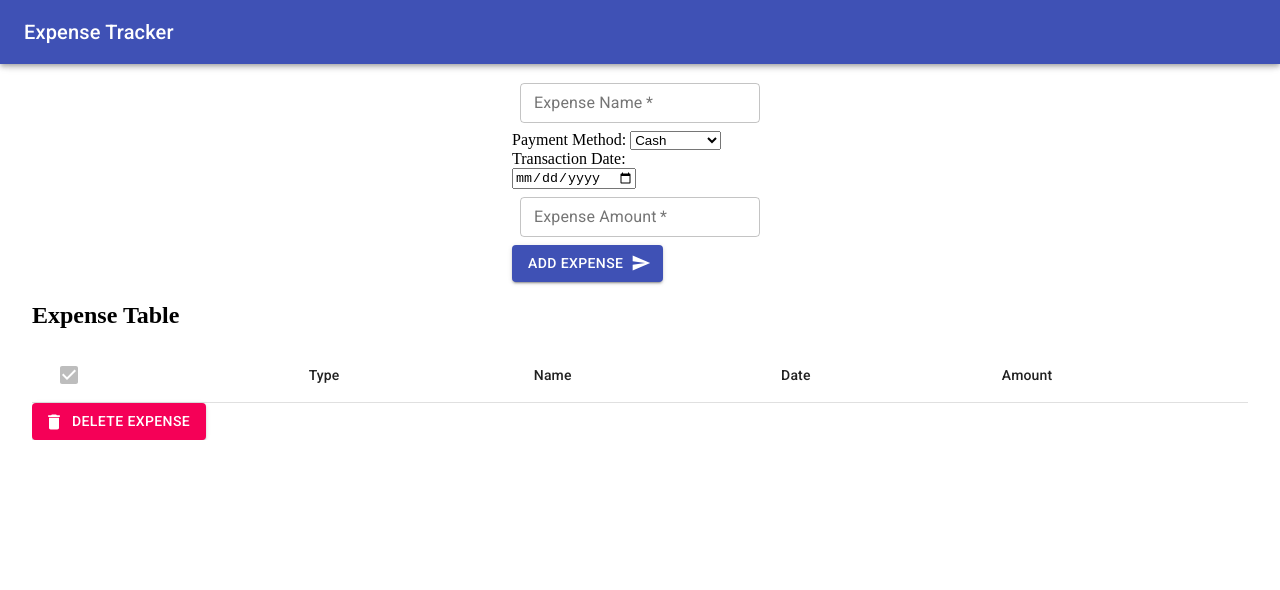
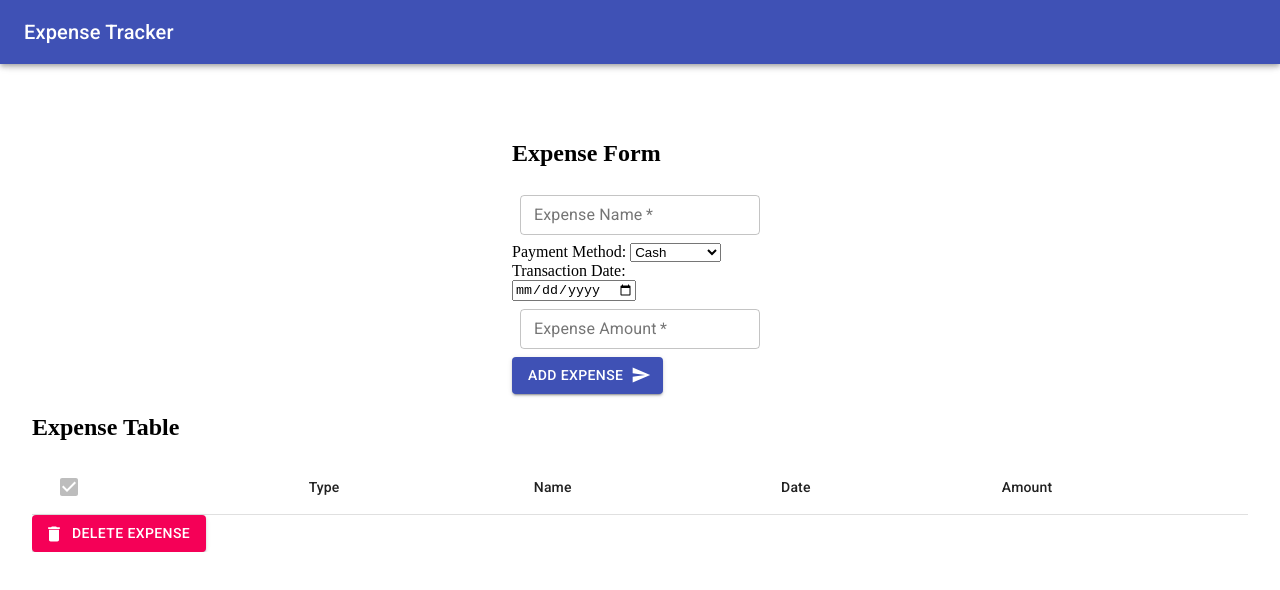
Before and after one commit to shrki416/Expense-Tracker, a React (Create React App) app: page / in a window 1280 px wide. Shown: the top 590 px of the page. Built offline with nearby package versions, Linux system fonts and the light colour scheme.

Commit message:
Wrap App with Container

```diff
--- a/src/App.js
+++ b/src/App.js
@@ -2,7 +2,8 @@
 import ExpenseForm from "./ExpenseForm";
 import ExpenseTable from "./ExpenseTable";
 import Header from "./Header";
-import Container from "@material-ui/core/Container";
+import { Container } from "@material-ui/core";
+import "./App.css";
 
 const App = () => {
   const [inputs, setInputs] = useState({
@@ -56,7 +57,8 @@
   }, [expense]);
 
   return (
-    <Container>
+    <div className="App">
+      <Container maxWidth="lg">
         <Header />
         <ExpenseForm submit={handleSubmit} inputs={inputs} change={onChange} />
         <ExpenseTable
@@ -65,6 +67,7 @@
           deleteItem={deleteExpense}
         />
       </Container>
+    </div>
   );
 };
 
```
Lines whose indentation alone changed are shown as unchanged.
